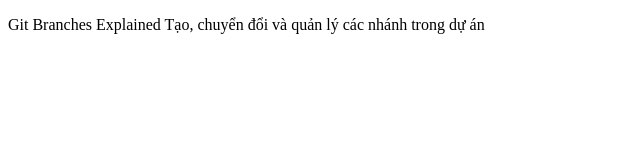
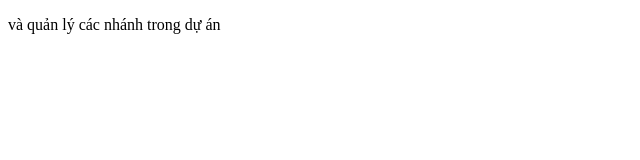
Before and after one commit to Tranly2501/Duan-, a plain HTML site: page index.html in a window 1280 px wide. Shown: the whole page, without its empty margins (0-640 px from the left). Drawn offline with Linux system fonts and the light colour scheme.

Commit message:
nhanh1 ver 1

```diff
--- a/index.html
+++ b/index.html
@@ -6,6 +6,6 @@
     <title>BAI 16.6: Git Branches Explained Tạo, chuyển đổi và quản lý các nhánh trong dự án </title>
 </head>
 <body>
-<p> Git Branches Explained Tạo, chuyển đổi và quản lý các nhánh trong dự án</p>
+<p>  và quản lý các nhánh trong dự án</p>
 </body>
 </html>
```
